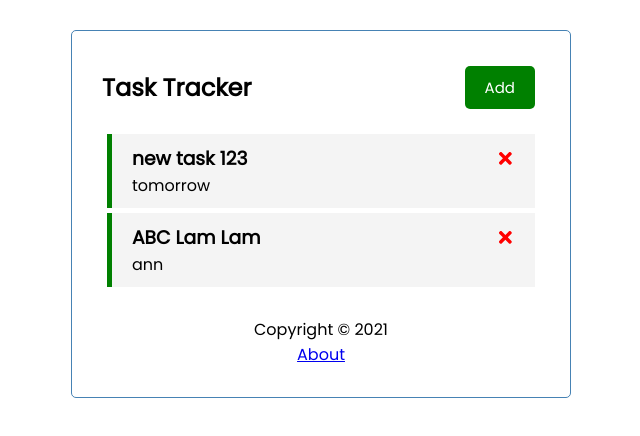
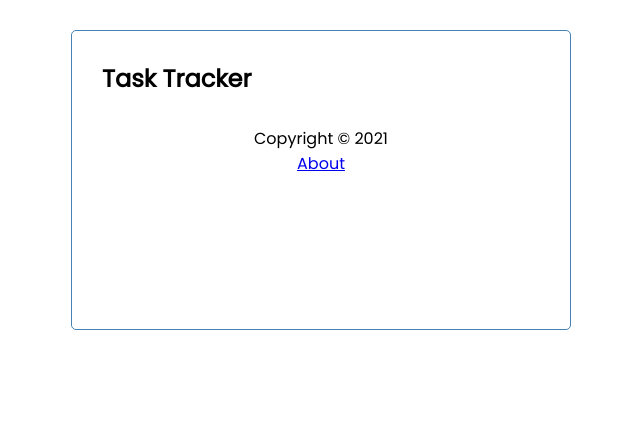
Before and after one commit to malnav/task-tracker, a React (Create React App) app: page / in a window 1280 px wide. Shown: the top 436 px of the page, without its empty margins (319-959 px from the left). Built offline with nearby package versions, Linux system fonts and the light colour scheme; data requests are answered from the project's data file.

Commit message:
deploy app

```diff
--- a/src/App.js
+++ b/src/App.js
@@ -4,8 +4,6 @@ import AddTask from './components/AddTask'
 import Footer from './components/Footer'
 import About from './components/About'
 import { BrowserRouter as Router, Route } from 'react-router-dom'
-
-
 
 
 import { useState, useEffect } from "react"
@@ -90,7 +88,7 @@ const deleteTask = async (id) => {
     <div className="container">
     <Header onClickAddButton={() => setShowAddTask(!showAddTask)} showAdd={showAddTask} title="Task Tracker" />
 
-    <Route path='/' exact render={(props) => (
+    <Route path='/task-tracker' exact render={(props) => (
         <>
           {showAddTask && <AddTask onAdd={addTask}/>}
 
--- a/src/components/About.js
+++ b/src/components/About.js
@@ -4,7 +4,7 @@ const About = () => {
     return (
         <div>
             <h4> version 1.0 </h4>
-            <Link to='/' >go back</Link>
+            <Link to='/task-tracker' >go back</Link>
         </div>
     )
 }
--- a/src/components/Header.js
+++ b/src/components/Header.js
@@ -12,7 +12,7 @@ const Header = ({title, showAdd, onClickAddButton}) => {
                 {title}
             </h2>
             {
-                (location.pathname === '/') && <Button onClick={onClickAddButton} color={showAdd ? "red" : "green"} text={showAdd ? "Close" : "Add"}  />
+                (location.pathname === '/task-tracker') && <Button onClick={onClickAddButton} color={showAdd ? "red" : "green"} text={showAdd ? "Close" : "Add"}  />
             }
         </header>
     )
```
